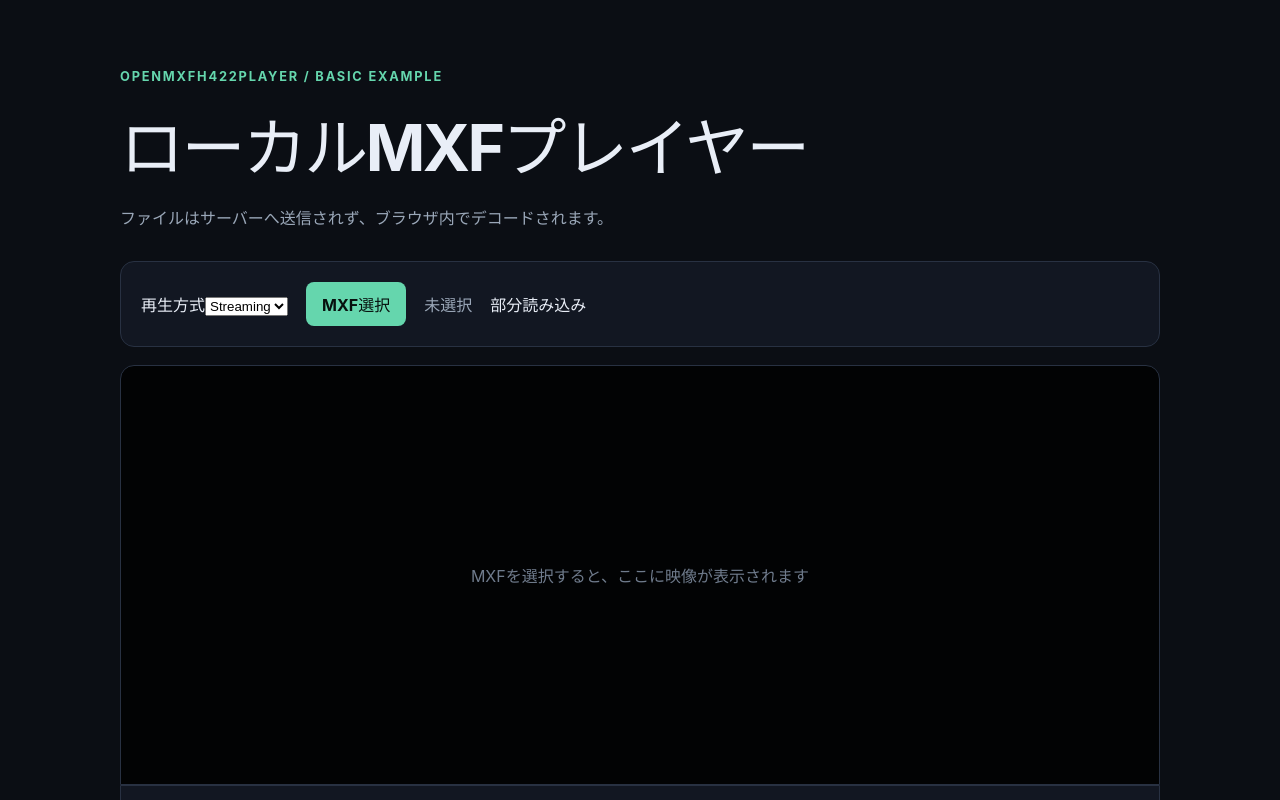
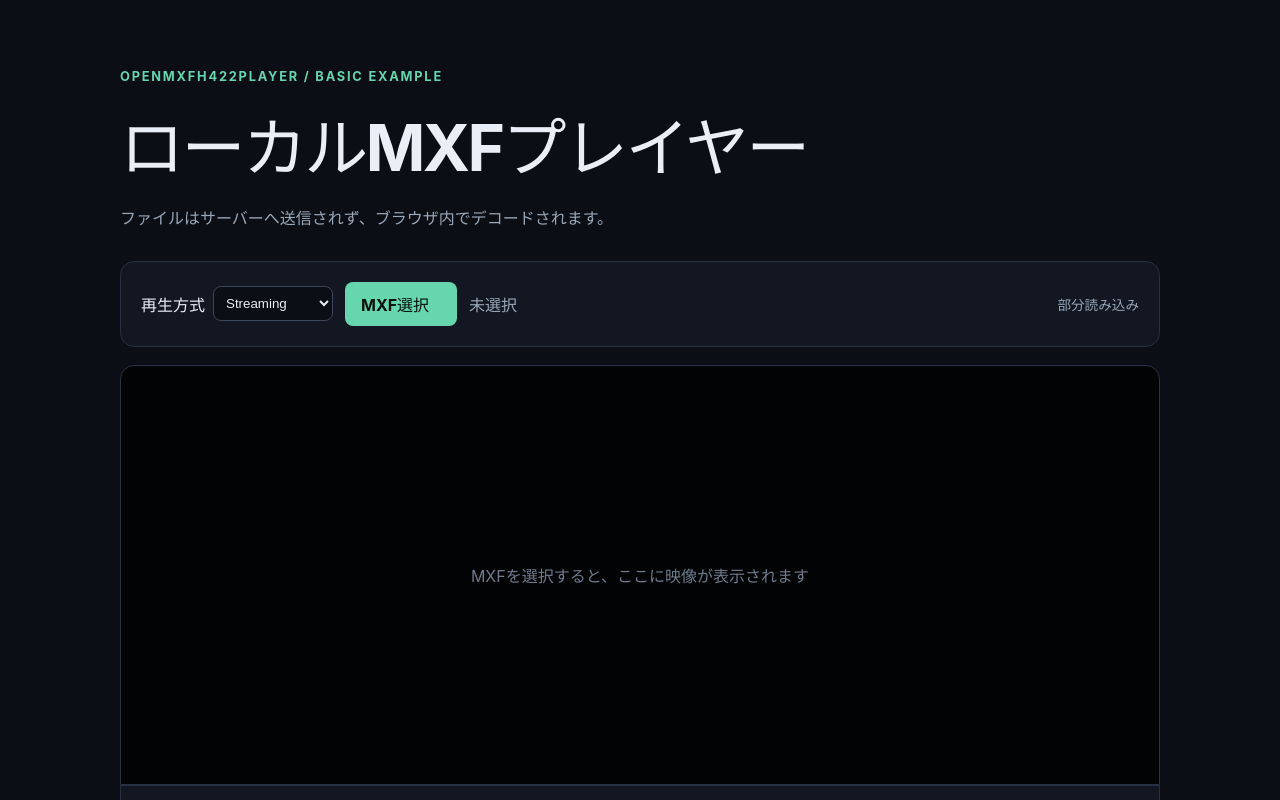
Before and after one commit to DaisukeTujita/OpenMxfH422Player, a React (Vite) app in the folder examples/basic-player/: page / in a window 1280 px wide. Shown: the top 800 px of the page. Built offline with nearby package versions, Linux system fonts and the light colour scheme.

Commit message:
Keep player selection layout stable

```diff
--- a/examples/basic-player/src/styles.css
+++ b/examples/basic-player/src/styles.css
@@ -8,10 +8,13 @@ h1 { margin: 6px 0 10px; font-size: clamp(2rem, 6vw, 4rem); letter-spacing: -0.0
 .eyebrow { color: #65d6ad; font-size: .8rem; font-weight: 700; letter-spacing: .14em; text-transform: uppercase; }
 .description, .filename { color: #9aa7b8; }
 .panel { padding: 20px; border: 1px solid #283142; border-radius: 14px; background: #121722; }
-.file-panel { display: flex; align-items: center; gap: 18px; margin-bottom: 18px; }
+.file-panel { display: grid; grid-template-columns: 12rem 7rem minmax(0, 1fr) 7rem; align-items: center; gap: 12px; margin-bottom: 18px; min-height: 74px; }
+.mode-control { display: grid; grid-template-columns: auto minmax(0, 1fr); align-items: center; gap: 8px; white-space: nowrap; }
+.mode-control select { min-width: 0; padding: 8px; color: inherit; border: 1px solid #3b475a; border-radius: 8px; background: #0b0e14; }
+.mode-note { min-width: 0; color: #9aa7b8; font-size: .85rem; text-align: right; white-space: nowrap; }
 .file-picker { display: inline-flex; cursor: pointer; padding: 10px 16px; border-radius: 8px; color: #07110e; background: #65d6ad; font-weight: 700; }
 .file-picker input { position: absolute; width: 1px; height: 1px; opacity: 0; }
-.filename { overflow: hidden; text-overflow: ellipsis; white-space: nowrap; }
+.filename { display: block; min-width: 0; overflow: hidden; text-overflow: ellipsis; white-space: nowrap; }
 .viewer { display: grid; min-height: 420px; place-items: center; overflow: hidden; border: 1px solid #283142; border-radius: 14px 14px 0 0; background: #020304; }
 .viewer > div, .viewer canvas { width: 100%; }
 .empty-state { color: #6f7b8c; text-align: center; }
@@ -35,4 +38,4 @@ button:disabled { cursor: not-allowed; opacity: .4; }
 .status { color: #65d6ad; }
 .status-error, .error-panel p:not(:empty) { color: #ff8f8f; }
 .error-panel { grid-column: 1 / -1; }
-@media (max-width: 620px) { main { padding-top: 28px; } .file-panel { align-items: flex-start; flex-direction: column; } .viewer { min-height: 240px; } .status-grid { grid-template-columns: 1fr; } .error-panel { grid-column: auto; } }
+@media (max-width: 720px) { main { padding-top: 28px; } .file-panel { grid-template-columns: minmax(0, 1fr) 7rem; } .filename { grid-column: 1 / -1; } .mode-note { grid-column: 1 / -1; min-height: 1.25rem; text-align: left; } .viewer { min-height: 240px; } .status-grid { grid-template-columns: 1fr; } .error-panel { grid-column: auto; } }
```
